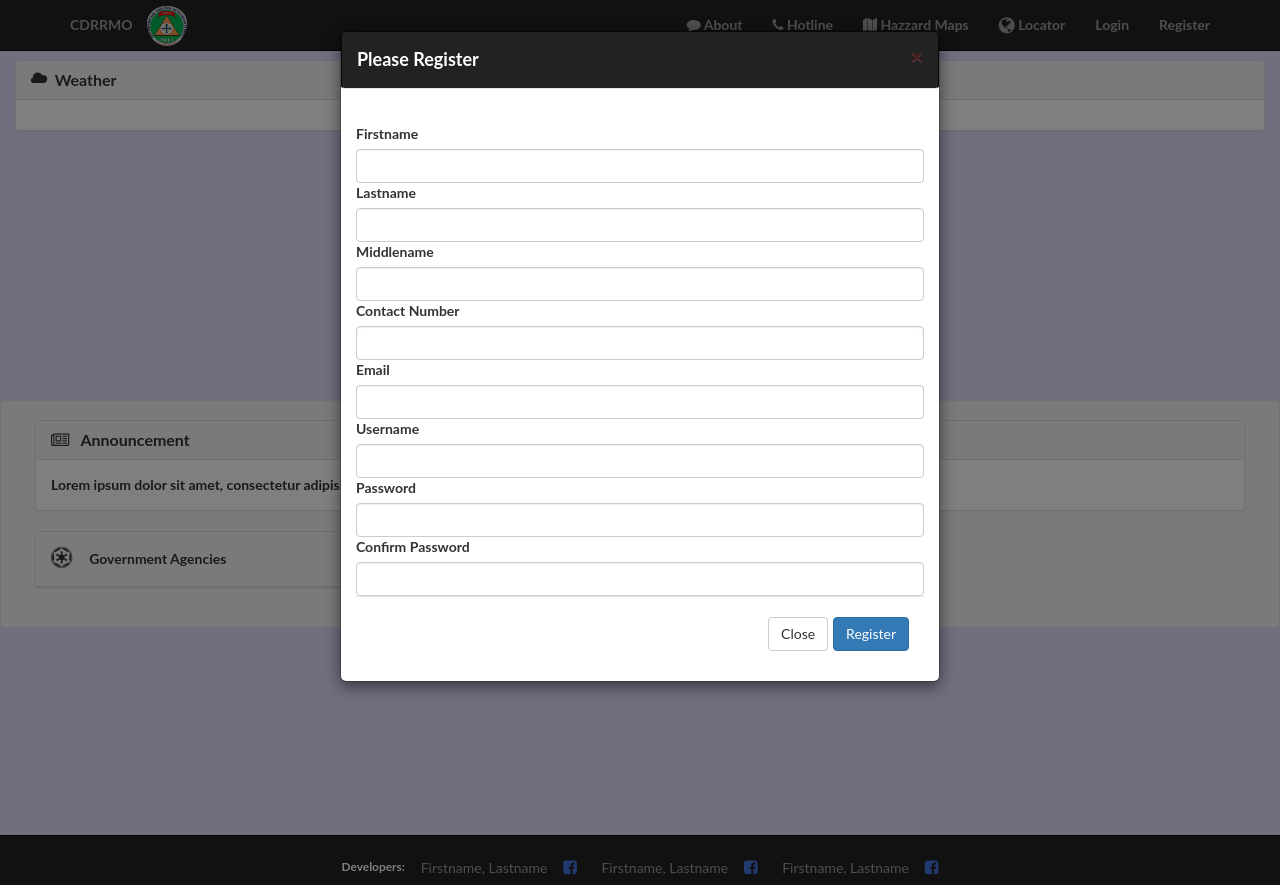
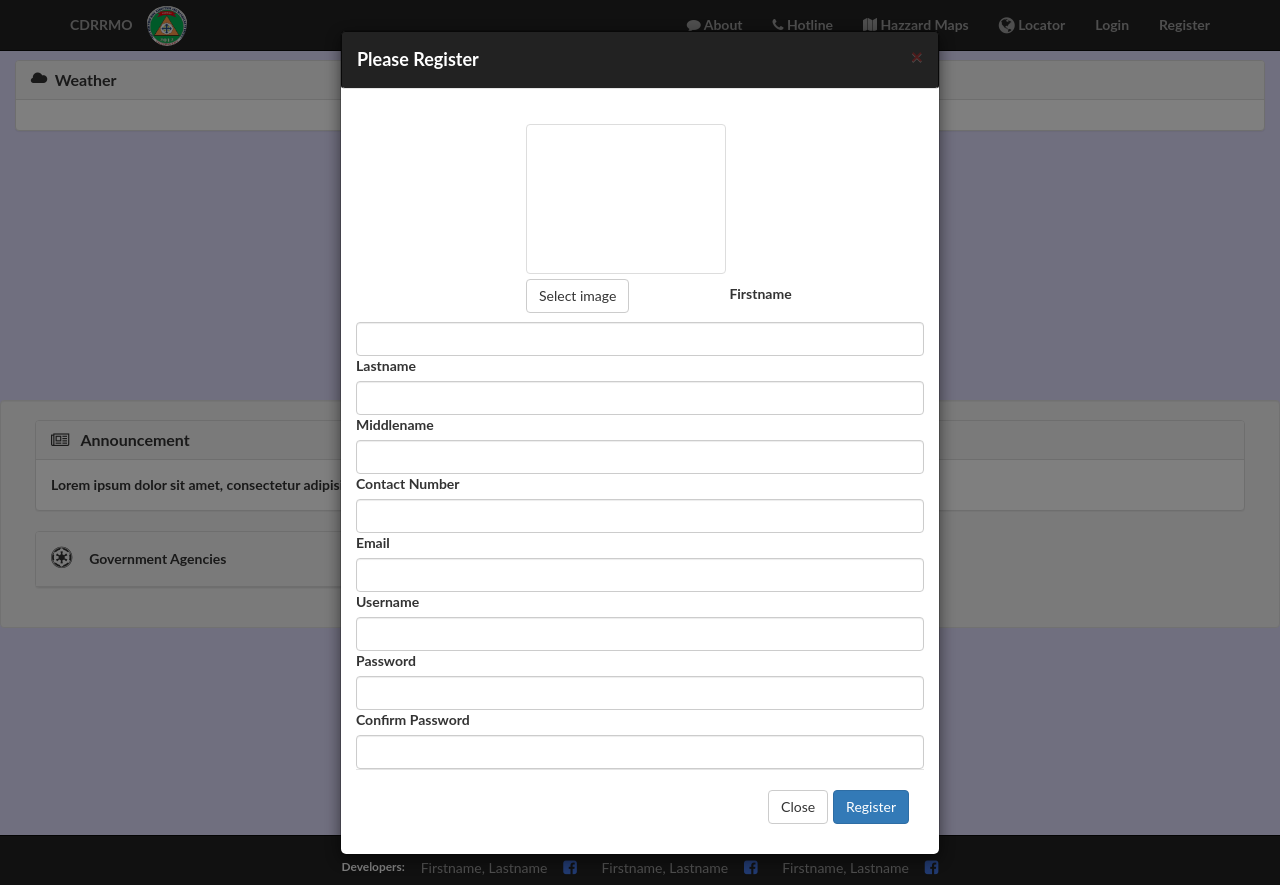
Before and after one commit to Jheysoon/TADPS, a CodeIgniter app: page /database/ in a window 1280 px wide, after a click on "Register". Run offline with CodeIgniter, Linux system fonts and the light colour scheme; some libraries are stand-ins or nearby versions.

Commit message:
add initial registration logic

```diff
--- a/application/views/forms/registration.php
+++ b/application/views/forms/registration.php
@@ -10,6 +10,20 @@
                     <div id="register_error">
 
                     </div>
+
+                    <div class="fileinput fileinput-new center-block" style="margin-left:170px;" data-provides="fileinput">
+                        <div class="fileinput-preview thumbnail" data-trigger="fileinput" style="width: 200px; height: 150px;"></div>
+                        <div>
+                            <span class="btn btn-default btn-file">
+                                <span class="fileinput-new">Select image</span>
+                                <span class="fileinput-exists">Change</span>
+                                <input type="file" name="userfile">
+                            </span>
+                            <a href="#" class="btn btn-default fileinput-exists" data-dismiss="fileinput">Remove</a>
+                        </div>
+                    </div>
+
+
                     <label>Firstname</label>
                     <input type="text" class="form-control" name="fname" value="">
                     <label>Lastname</label>
--- a/application/views/includes/header.php
+++ b/application/views/includes/header.php
@@ -16,6 +16,7 @@
     <!-- Custom CSS -->
     <link href="/assets/css/landing-page.css" rel="stylesheet">
     <link href="/assets/css/getui-overlay.css" rel="stylesheet">
+    <link rel="stylesheet" href="/assets/css/jasny-bootstrap.min.css">
     <link href="/assets/css/style.css" rel="stylesheet">
 
     <!-- Custom Fonts -->
--- a/application/views/index.php
+++ b/application/views/index.php
@@ -82,6 +82,7 @@
         $this->load->view('forms/registration');
         $this->load->view('includes/footer');
     ?>
+    <script type="text/javascript" src="/assets/js/jasny-bootstrap.min.js"></script>
     <script type="text/javascript">
         $(document).ready(function(){
             $('.carousel').carousel({
```
Also changed, not shown: application/controllers/Register.php (+14 -0 lines).
